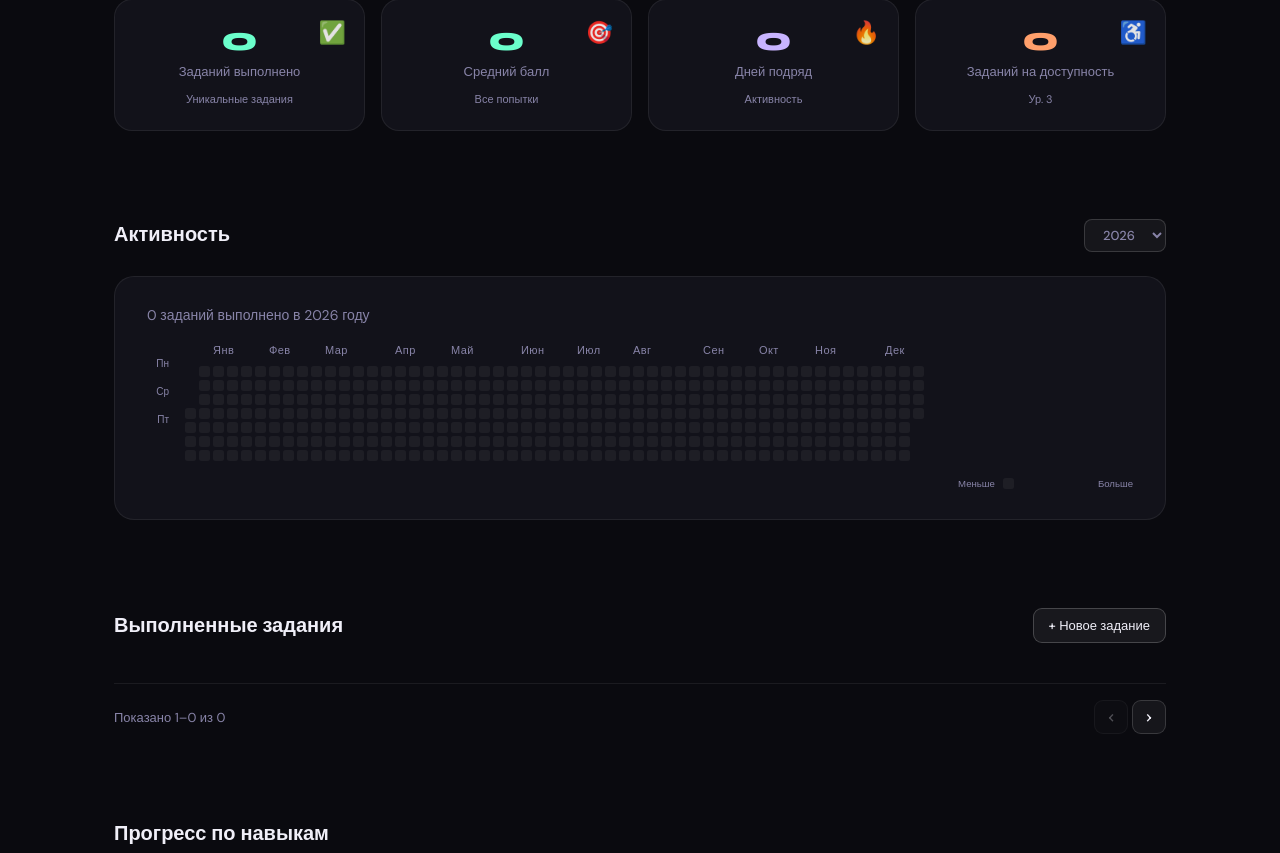
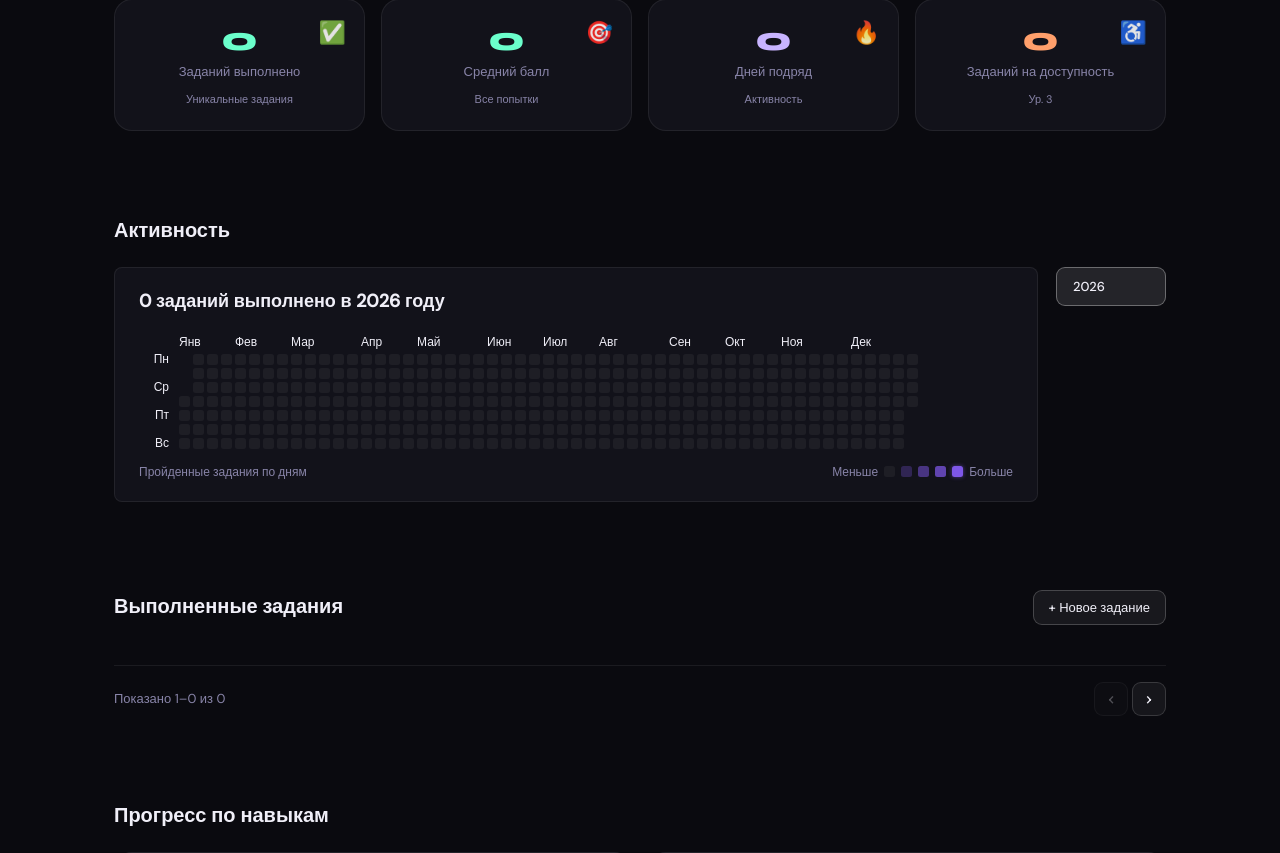
Before and after one commit to Ekaterine65/ChromaLearn, a Flask app: page /profile in a window 1280 px wide. Shown: the part 445-1298 px from the top of the page. Run offline with Flask 3, Linux system fonts and the light colour scheme; the visitor is signed in with stand-in values (Sample User, id 1); data comes from the database, SQL or seed files in the repository; data that the repository does not hold is empty.

Commit message:
add retry tasks, fix activity calendar

```diff
--- a/app.py
+++ b/app.py
@@ -3,11 +3,11 @@ import random
 from urllib.parse import urlparse
 
 from flask_migrate import Migrate
-from flask import flash, jsonify, redirect, request, url_for
+from flask import abort, flash, jsonify, redirect, request, url_for
 from sqlalchemy.exc import SQLAlchemyError
 from flask_login import current_user
 from assessment import build_color_vision_preview_response, process_task_submission
-from models import db, Task, User
+from models import db, Result, Task, User
 from auth import bp as auth_bp, init_login_manager, login_required
 from admin import bp as admin_bp
 from tools import EditProfileForm, build_profile_data, generate_task, task_to_game_dict
@@ -121,6 +121,26 @@ def profile():
     profile_data = build_profile_data(current_user)
     return render_template("profile.html", profile=profile_data)
 
+
+@app.route("/profile/repeat/<int:task_id>")
+@login_required
+def repeat_task(task_id: int):
+    task = db.session.execute(
+        db.select(Task)
+        .join(Result, Result.task_id == Task.id)
+        .where(Result.user_id == current_user.id, Task.id == task_id)
+        .limit(1)
+    ).scalars().first()
+
+    if not task:
+        abort(404)
+
+    session.permanent = True
+    session[f"active_task_level_{task.level_number}"] = task.id
+    session.pop(f"active_site_level_{task.level_number}", None)
+    session.modified = True
+    return redirect(url_for("game", level_id=task.level_number))
+
 @app.route("/profile/edit", methods=["GET", "POST"])
 @login_required
 def profile_edit():
--- a/static/css/chromalearn.css
+++ b/static/css/chromalearn.css
@@ -179,15 +179,40 @@ h1,h2,h3 { font-family:'Syne',sans-serif; }
 .section-title { font-family:'Syne',sans-serif;font-size:20px;font-weight:700; }
 
 /* Activity calendar */
+.activity-layout {
+  display:grid;
+  grid-template-columns:minmax(0,1fr) 110px;
+  gap:18px;
+  align-items:start;
+}
 .calendar-wrap {
   background:var(--surface); border:1px solid var(--border);
-  border-radius:20px; padding:28px 32px;
+  border-radius:8px; padding:20px 24px;
+  min-width:0;
+}
+.calendar-total {
+  color:var(--text);
+  font-size:18px;
+  font-weight:700;
+  margin-bottom:18px;
+}
+.calendar-scroll {
+  display:flex;
+  gap:10px;
+  align-items:flex-start;
+  overflow-x:auto;
+  padding-bottom:4px;
+}
+.calendar-scroll::-webkit-scrollbar { height:3px; }
+.calendar-scroll::-webkit-scrollbar-thumb { background:rgba(255,255,255,.1); border-radius:4px; }
+.cal-grid-area {
+  min-width:739px;
 }
 .cal-months {
-  position:relative; height:18px; margin-bottom:6px; margin-left:28px;
+  position:relative; height:18px; margin-bottom:3px;
 }
 .cal-month-label {
-  font-size:11px;color:var(--muted);letter-spacing:.04em;
+  font-size:12px;color:var(--text);letter-spacing:0;
   position:absolute; top:0; white-space:nowrap;
 }
 .cal-grid-wrap { display:flex; gap:6px; overflow-x:auto; padding-bottom:4px; }
@@ -195,13 +220,15 @@ h1,h2,h3 { font-family:'Syne',sans-serif; }
 .cal-grid-wrap::-webkit-scrollbar-thumb { background:rgba(255,255,255,.1); border-radius:4px; }
 .cal-days-col {
   display:flex;flex-direction:column;gap:3px;
-  padding-top:2px;
+  padding-top:21px;
+  flex:0 0 30px;
 }
-.cal-day-label { font-size:10px;color:var(--muted);height:11px;line-height:11px;width:22px;text-align:right; }
+.cal-day-label { font-size:12px;color:var(--text);height:11px;line-height:11px;width:30px;text-align:right; }
 .cal-grid {
   display:flex; flex-direction:column; gap:3px; flex:1;
 }
 .cal-weeks { display:flex; gap:3px; }
+.cal-week { display:flex; flex-direction:column; gap:3px; }
 .cal-cell {
   width:11px;height:11px;border-radius:2.5px;
   background:rgba(255,255,255,.05);
@@ -213,11 +240,56 @@ h1,h2,h3 { font-family:'Syne',sans-serif; }
 .cal-cell.l2 { background:rgba(139,95,255,.45); }
 .cal-cell.l3 { background:rgba(139,95,255,.65); }
 .cal-cell.l4 { background:rgba(139,95,255,.9); box-shadow:0 0 4px rgba(139,95,255,.5); }
+.calendar-footer {
+  display:flex;
+  align-items:center;
+  justify-content:space-between;
+  gap:18px;
+  margin-top:10px;
+}
+.calendar-help {
+  color:var(--muted);
+  font-size:12px;
+}
+.calendar-help:hover { color:var(--text); }
 .cal-legend {
   display:flex;align-items:center;gap:6px;justify-content:flex-end;
-  margin-top:10px;font-size:11px;color:var(--muted);
+  margin-top:0;font-size:12px;color:var(--muted);
 }
-.cal-legend-cell { width:11px;height:11px;border-radius:2.5px; }
+.cal-legend-cell { width:11px;height:11px;border-radius:2.5px;background:rgba(255,255,255,.05); }
+.cal-legend-cell.l1 { background:rgba(139,95,255,.25); }
+.cal-legend-cell.l2 { background:rgba(139,95,255,.45); }
+.cal-legend-cell.l3 { background:rgba(139,95,255,.65); }
+.cal-legend-cell.l4 { background:rgba(139,95,255,.9); box-shadow:0 0 4px rgba(139,95,255,.5); }
+.year-list {
+  display:flex;
+  flex-direction:column;
+  gap:10px;
+}
+.year-option {
+  width:100%;
+  border:1px solid rgba(255,255,255,.2);
+  border-radius:9px;
+  background:rgba(255,255,255,.06);
+  color:var(--text);
+  font:inherit;
+  font-size:13px;
+  font-weight:500;
+  padding:9px 16px;
+  text-align:left;
+  cursor:pointer;
+  transition:all .2s;
+}
+.year-option:hover {
+  color:var(--text);
+  background:rgba(255,255,255,.11);
+  border-color:rgba(255,255,255,.32);
+}
+.year-option.active {
+  background:rgba(255,255,255,.11);
+  border-color:rgba(255,255,255,.32);
+  color:var(--text);
+}
 
 /* Tasks table */
 .tasks-list { display:flex; flex-direction:column; gap:10px; }
@@ -1143,6 +1215,11 @@ body {
   .profile-hero-actions { grid-column: 1 / -1; justify-self:start; }
   .landing-title { font-size: clamp(36px,10vw,72px); }
   .profile-header { padding: 16px 20px; }
+  .activity-layout { grid-template-columns:1fr; }
+  .year-list { flex-direction:row; overflow-x:auto; }
+  .year-option { width:auto; min-width:82px; text-align:center; }
+  .calendar-wrap { padding:18px 16px; }
+  .calendar-footer { align-items:flex-start; flex-direction:column; }
 }
 
 /* Site */
--- a/static/js/chromalearn.js
+++ b/static/js/chromalearn.js
@@ -532,7 +532,7 @@ function renderTaskPage(page) {
         <div class="score-ring ${t.sc}">${t.score}</div>
         <div style="font-size:10px;color:var(--muted);margin-top:2px">балл</div>
       </div>
-      <a href="/levels" class="retry-btn text-decoration-none">Повторить</a>
+      <a href="${t.retry_url || '/levels'}" class="retry-btn text-decoration-none">Повторить</a>
     </div>
   `).join('');
 
@@ -558,6 +558,7 @@ let calYear = (window.ACTIVITY_YEARS && window.ACTIVITY_YEARS.length)
 
 function renderActivityCalendar(year) {
   const allData  = window.ACTIVITY_DATA || {};
+  const yearTotals = window.ACTIVITY_TOTALS || {};
   const data = {};
   Object.keys(allData).forEach(key => {
     if (key.startsWith(String(year))) data[key] = allData[key];
@@ -575,26 +576,28 @@ function renderActivityCalendar(year) {
   while (days.length % 7 !== 0) days.push(null);
 
   const numWeeks = days.length / 7;
-  let weeksHTML = '', total = 0;
+  let weeksHTML = '', visibleTotal = 0;
   const colW = 14;
 
   for (let w = 0; w < numWeeks; w++) {
-    weeksHTML += '<div style="display:flex;flex-direction:column;gap:3px">';
+    weeksHTML += '<div class="cal-week">';
     for (let dow = 0; dow < 7; dow++) {
       const day = days[w * 7 + dow];
       if (!day) { weeksHTML += '<div style="width:11px;height:11px"></div>'; continue; }
       const key   = day.toISOString().slice(0, 10);
       const count = data[key] || 0;
       const level = Math.min(4, count);
-      total += count;
+      visibleTotal += count;
       weeksHTML += `<div class="cal-cell${level > 0 ? ' l'+level : ''}" title="${key}: ${count} задан."></div>`;
     }
     weeksHTML += '</div>';
   }
-  weeksEl.style.cssText = 'display:flex;gap:3px';
   weeksEl.innerHTML = weeksHTML;
 
-  if (totalEl) totalEl.textContent = `${total} заданий выполнено в ${year} году`;
+  if (totalEl) {
+    const total = yearTotals[String(year)] ?? visibleTotal;
+    totalEl.textContent = `${total} заданий выполнено в ${year} году`;
+  }
 
   if (monthsEl) {
     const MONTHS = ['Янв','Фев','Мар','Апр','Май','Июн','Июл','Авг','Сен','Окт','Ноя','Дек'];
@@ -611,8 +614,9 @@ function renderActivityCalendar(year) {
 
 function setCalendarYear(year) {
   calYear = year;
-  const sel = document.getElementById('yearSelect');
-  if (sel) sel.value = String(year);
+  document.querySelectorAll('.year-option').forEach(btn => {
+    btn.classList.toggle('active', btn.textContent.trim() === String(year));
+  });
   renderActivityCalendar(year);
 }
 
--- a/templates/profile.html
+++ b/templates/profile.html
@@ -93,39 +93,42 @@
     <div class="mb-5">
       <div class="d-flex align-items-center justify-content-between mb-4">
         <h2 class="section-title mb-0">Активность</h2>
-        <div class="d-flex align-items-center gap-2" id="yearSwitcher">
-          <select id="yearSelect" class="year-btn" onchange="setCalendarYear(parseInt(this.value))">
-            {% for y in profile.activity_years %}
-            <option value="{{ y }}" {% if loop.first %}selected{% endif %}>{{ y }}</option>
-            {% endfor %}
-          </select>
       </div>
-      </div>
+      <div class="activity-layout">
         <div class="calendar-wrap">
-        <div id="calTotal" class="small mb-3" style="color:var(--muted)">— заданий выполнено</div>
-        <div class="d-flex gap-3 align-items-start">
+          <div id="calTotal" class="calendar-total">— заданий выполнено</div>
+          <div class="calendar-scroll">
             <div class="cal-days-col">
-            <div class="cal-day-label"></div>
               <div class="cal-day-label">Пн</div>
               <div class="cal-day-label"></div>
               <div class="cal-day-label">Ср</div>
               <div class="cal-day-label"></div>
               <div class="cal-day-label">Пт</div>
               <div class="cal-day-label"></div>
+              <div class="cal-day-label">Вс</div>
             </div>
-          <div style="flex:1;overflow-x:auto">
+            <div class="cal-grid-area">
               <div class="cal-months" id="calMonths"></div>
               <div class="cal-weeks" id="calWeeks"></div>
             </div>
           </div>
-        <div class="cal-legend d-flex align-items-center justify-content-end gap-2 mt-3">
-          <span class="small" style="color:var(--muted)">Меньше</span>
-          <div class="cal-legend-cell" style="background:rgba(255,255,255,.05)"></div>
+          <div class="calendar-footer">
+            <a class="calendar-help text-decoration-none" href="javascript:void(0)">Пройденные задания по дням</a>
+            <div class="cal-legend">
+              <span>Меньше</span>
+              <div class="cal-legend-cell"></div>
               <div class="cal-legend-cell l1"></div>
               <div class="cal-legend-cell l2"></div>
               <div class="cal-legend-cell l3"></div>
               <div class="cal-legend-cell l4"></div>
-          <span class="small" style="color:var(--muted)">Больше</span>
+              <span>Больше</span>
+            </div>
+          </div>
+        </div>
+        <div class="year-list" id="yearSwitcher">
+          {% for y in profile.activity_years %}
+          <button type="button" class="year-option{% if loop.first %} active{% endif %}" onclick="setCalendarYear({{ y }})">{{ y }}</button>
+          {% endfor %}
         </div>
       </div>
     </div>
@@ -214,6 +217,7 @@
   // Передаём задания из Python в JS
   window.ALL_TASKS = {{ profile.completed_tasks | tojson }};
   window.ACTIVITY_DATA = {{ profile.activity | tojson }};
+  window.ACTIVITY_TOTALS = {{ profile.activity_totals | tojson }};
   window.ACTIVITY_YEARS = {{ profile.activity_years | tojson }};
 
   document.addEventListener('DOMContentLoaded', () => {
```
Also changed, not shown: tests/test_auth_admin.py (+114 -1 lines), tools.py (+18 -2 lines). Lines whose indentation alone changed are shown as unchanged.
